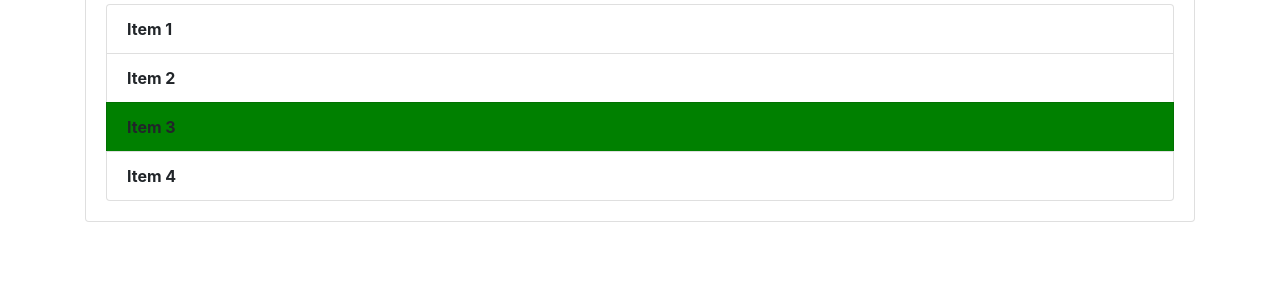
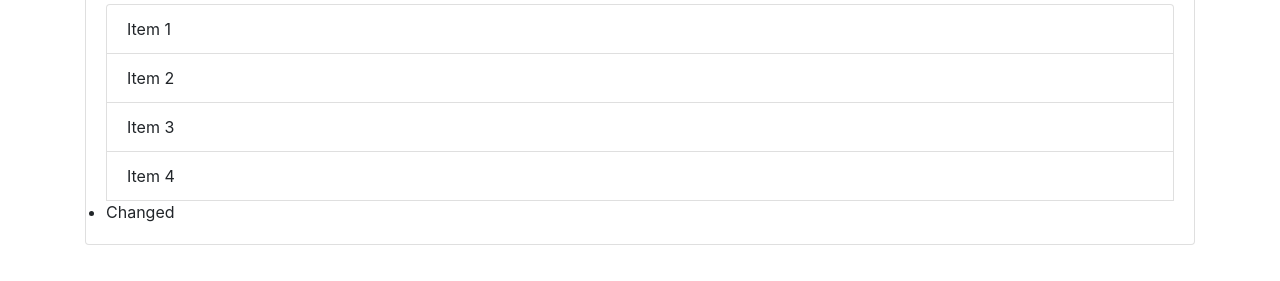
Before and after one commit to RajuBudhoju/JsPractice, a plain HTML site: page index.html in a window 1280 px wide. Shown: the part 273-554 px from the top of the page. Drawn offline with nearby package versions, Linux system fonts and the light colour scheme.

Commit message:
dom changed, Diffrernce b/t getElement by tag and class

```diff
--- a/dom.js
+++ b/dom.js
@@ -43,17 +43,15 @@
 // addItemsHeader.style.fontWeight = "bold";
 
 
-//GET ELEMENT BY CLASSNAME
-// var items = document.getElementsByClassName('list-group-item');
-// console.log(items[1]);
-// items[1].textContent = 'Hello 2';
-// items[1].style.fontWeight = 'bold';
-// items[1].style.backgroundColor = 'yellow';
 
-// for (var i = 0; i < items.length; i++) {
-//     items[i].style.backgroundColor = 'grey';
-// }
 
+//GET ELEMENT BY TAGNAME
+var items = document.getElementsByTagName('li');
+items[4].textContent = "Changed";
+
+// GET ELEMENT BY CLASSNAME
+var items = document.getElementsByClassName('list-group-item');
+items[4].textContent = "ChangedAgain";
 
 // //GET ELEMENT BY TAG NAME
 
@@ -62,9 +60,9 @@
 
 
 //QUERY SELECTOR
-var addItemsHeader = document.getElementsByClassName('list-group-item');
-addItemsHeader[2].style.backgroundColor = 'green';
+// var addItemsHeader = document.getElementsByClassName('list-group-item');
+// addItemsHeader[2].style.backgroundColor = 'green';
 
-for (var i = 0; i < addItemsHeader.length; i++) {
-    addItemsHeader[i].style.fontWeight = 'bold';
-}
+// for (var i = 0; i < addItemsHeader.length; i++) {
+//     addItemsHeader[i].style.fontWeight = 'bold';
+// }
--- a/index.html
+++ b/index.html
@@ -29,6 +29,7 @@
                 <li class="list-group-item">Item 2</li>
                 <li class="list-group-item">Item 3</li>
                 <li class="list-group-item">Item 4</li>
+                <li>Item5</li>
             </ul>
         </div>
     </div>
```
